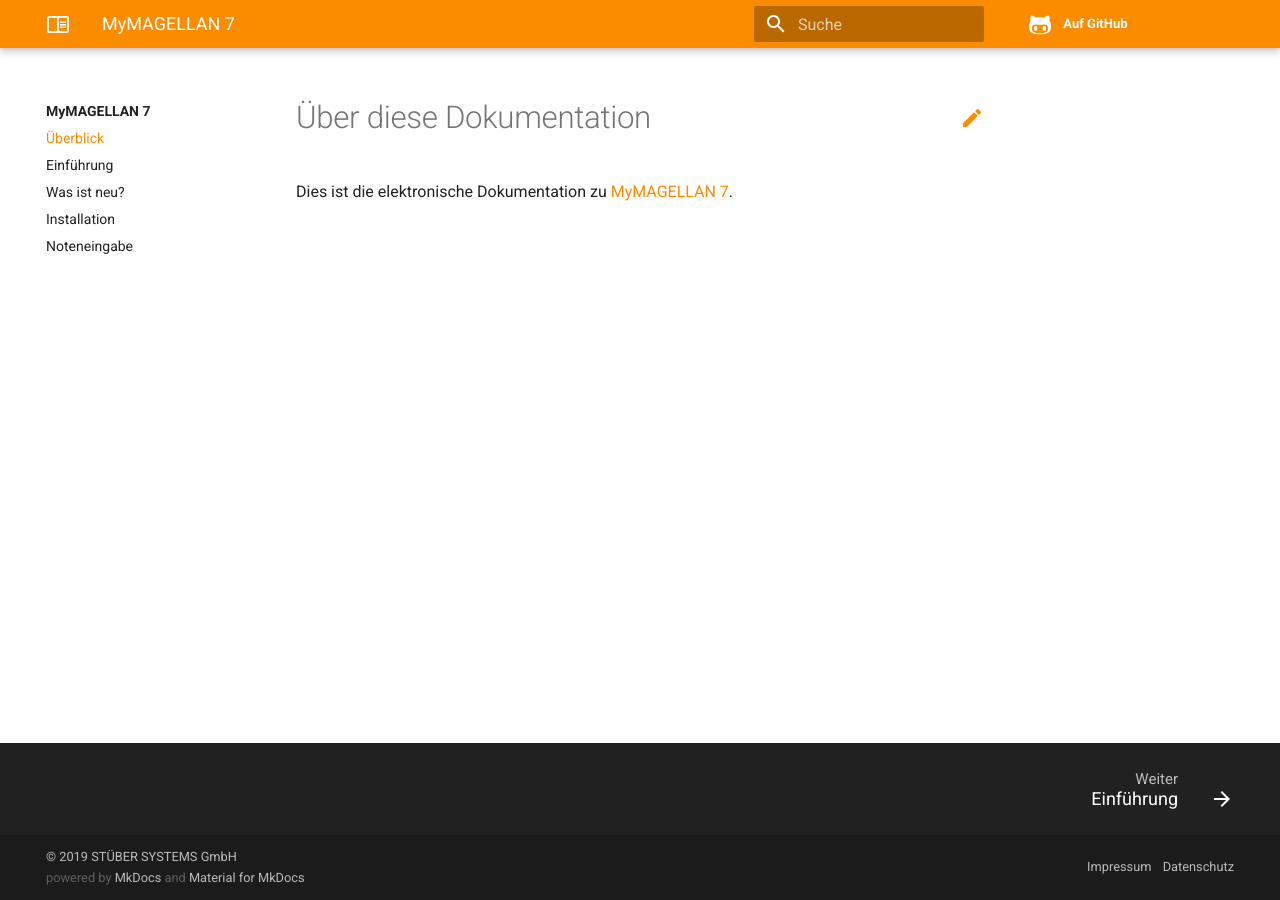
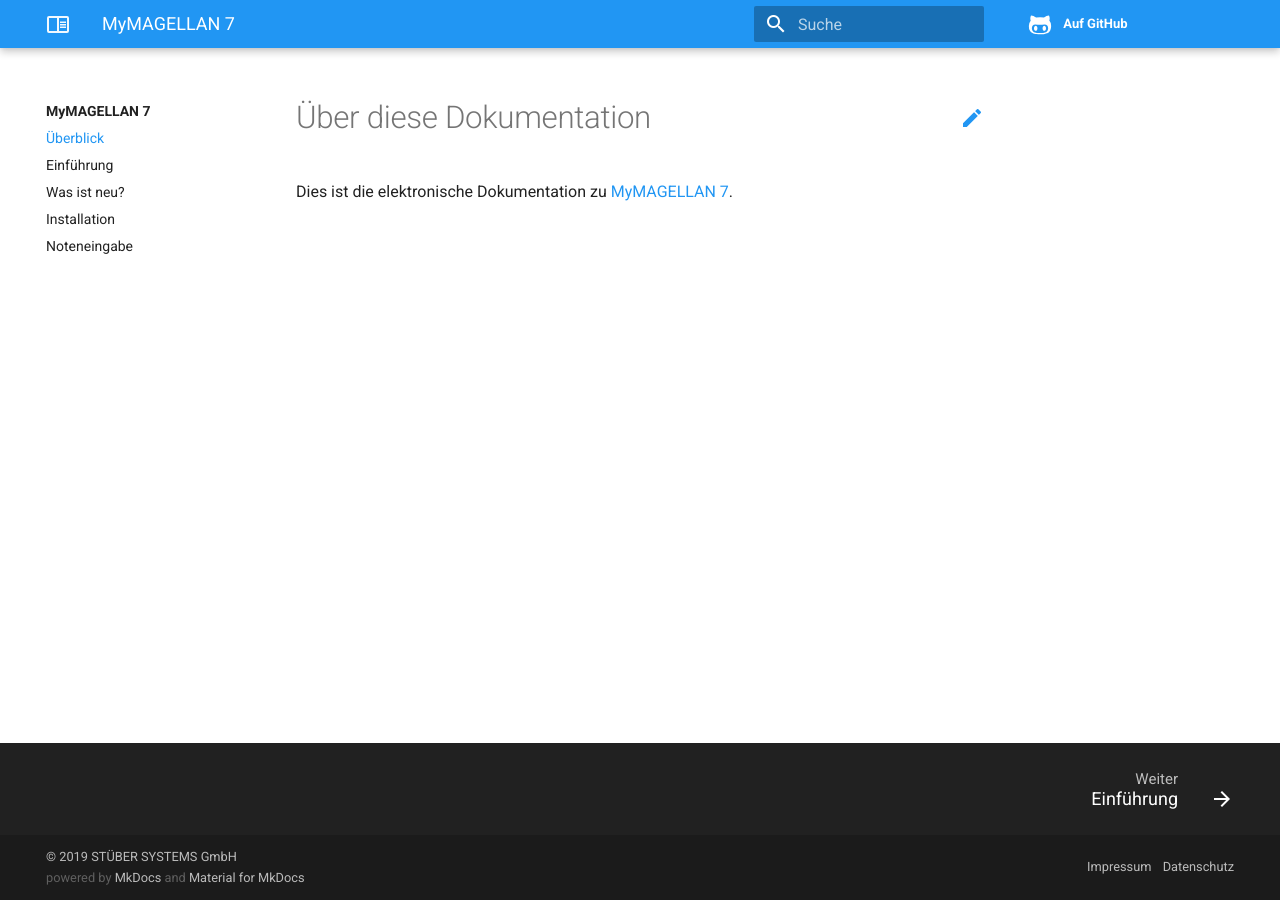
Before and after one commit to stuebersystems/doc.mymagellan7.de, an MkDocs documentation site: the page built from docs/index.md, in a window 1280 px wide. Built offline with MkDocs 1.6.1, drawn with Linux system fonts in a browser that asks for light colours.

Commit message:
Theme testing

```diff
--- a/mkdocs.yml
+++ b/mkdocs.yml
@@ -20,8 +20,8 @@ theme:
     feature:
         tabs: false
     palette:
-        primary: 'orange'
-        accent: 'blue'
+        primary: 'blue'
+        accent: 'deep orange'
     font:
         text: Roboto
         code: Roboto Mono
```
